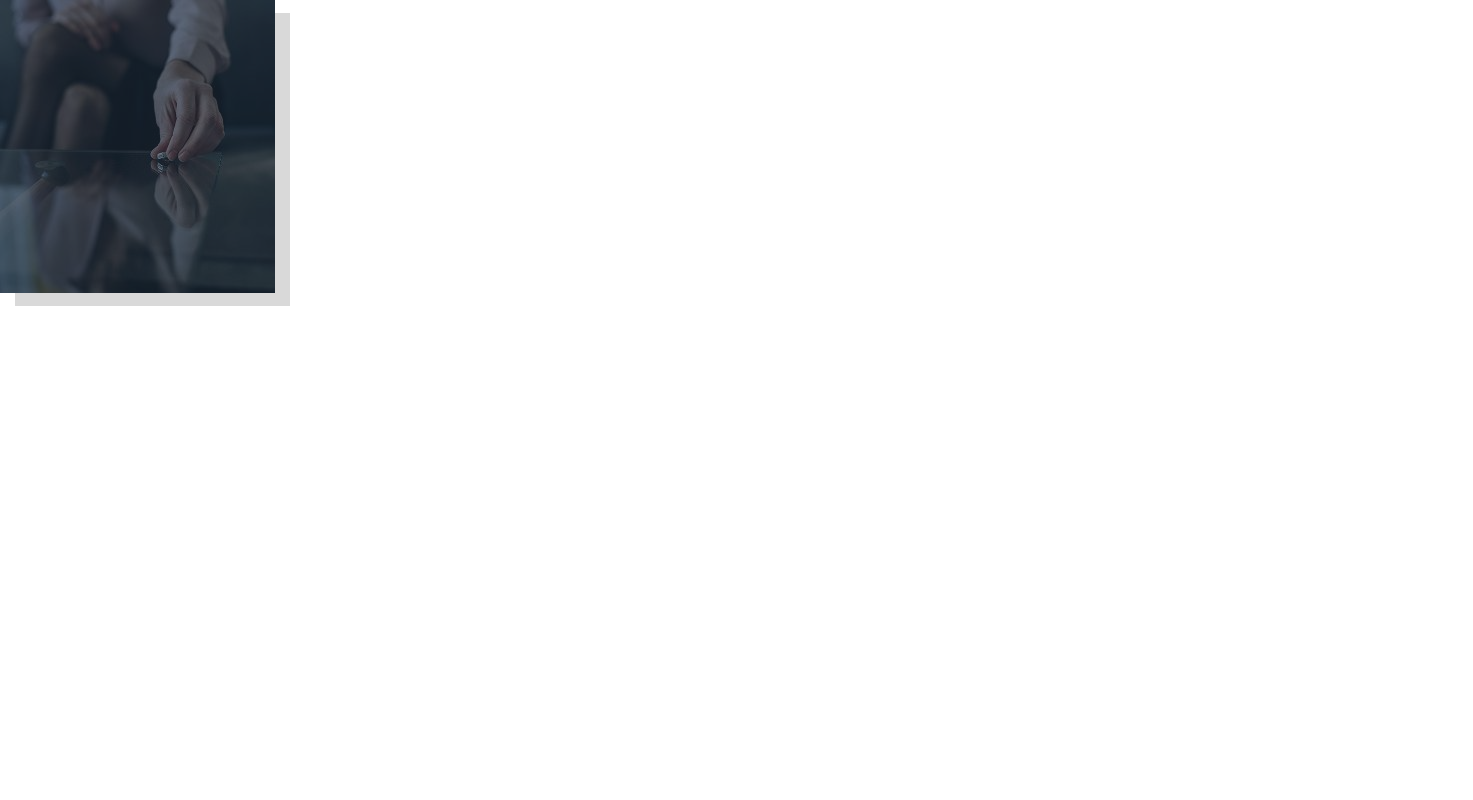
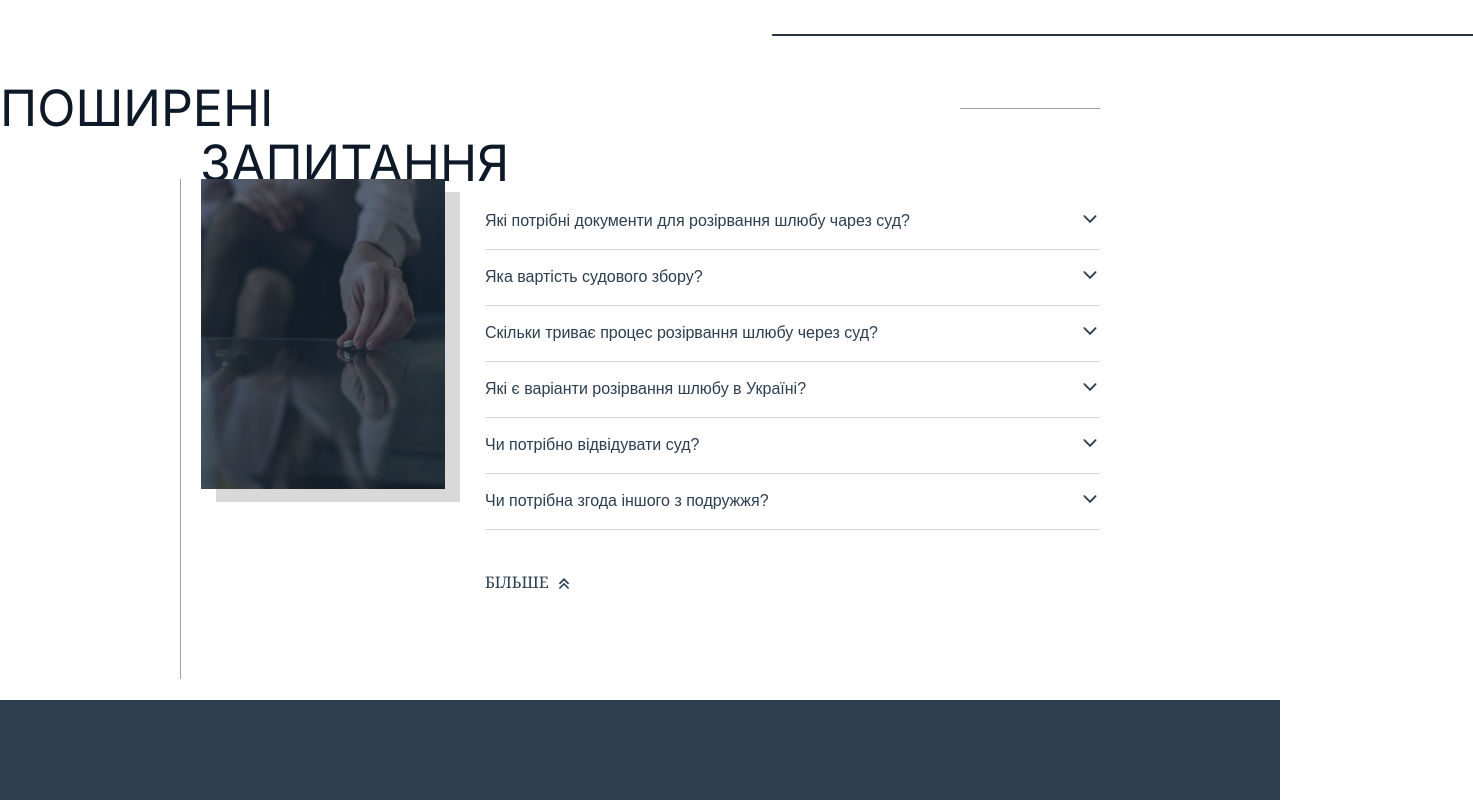
Before and after one commit to PalilovOleksandr/webui, a Next.js app: page / in a window 1280 px wide. Shown: the part 5333-6133 px from the top of the page, 1473 px wide, since content can reach past the window. Before the commit the page ends 5639 px from the top, so only its background shows below. Built offline with nearby package versions, Linux system fonts and the light colour scheme.

Commit message:
added FAQ component

```diff
--- a/components/FAQ/FAQ.module.css
+++ b/components/FAQ/FAQ.module.css
@@ -1,11 +1,92 @@
-.section {
-  padding: 0 180px;
+.faqContainer {
+  padding: 78px 180px;
+  display: flex;
+  flex-direction: column;
+  align-items: center;
+  position: relative;
+  min-height: 100vh;
+}
+
+.contentWrapper {
+  width: 100%;
+  margin: 0 auto;
+}
+
+.titleSection {
+  margin-bottom: 40px;
+  display: flex;
+  align-items: center;
+  width: 100%;
+}
+
+.mainTitle {
+  font-weight: 400;
+  font-size: 50px;
+  line-height: 122%;
+  text-transform: uppercase;
+  color: #0e1927;
+  position: relative;
+  width: 100%;
+  display: flex;
+  align-items: flex-start;
+  margin-left: -180px;
+  margin-right: 40px;
+  flex-shrink: 0;
+}
+
+.titleWordLeft {
+  padding-top: 0;
+}
+
+.titleWordRight {
+  position: absolute;
+  top: 55px;
+  left: 200px;
+  white-space: nowrap;
+}
+
+.horizontalLine {
+  display: block;
+  height: 1px;
+  background-color: #a0a0a0;
+  position: absolute;
+  top: 15px;
+  left: 210px;
+  right: 0;
+}
+
+.titleSection::after {
+  content: '';
+  flex-grow: 1;
+  height: 1px;
+  background-color: #a0a0a0;
+}
+
+.mainContent {
+  display: flex;
+  gap: 40px;
+  margin-left: 0;
+  width: 100%;
+}
+
+.imageBlock {
+  display: flex;
+  align-items: flex-start;
+  flex: 0 0 245px;
+}
+
+.verticalLine {
+  height: 500px;
+  width: 1px;
+  background-color: #a0a0a0;
+  margin-right: 20px;
+  position: relative;
 }
 
 .imageWrapper {
   position: relative;
-  width: 275px;
-  height: 293px;
+  width: 244px;
+  height: 310px;
   flex-shrink: 0;
 }
 
@@ -39,3 +120,65 @@
   background: rgba(30, 44, 58, 0.64);
   z-index: 3;
 }
+
+.faqBlock {
+  flex-grow: 1;
+  padding-top: 15px;
+}
+
+.faqItem {
+  display: flex;
+  justify-content: space-between;
+  align-items: center;
+  padding: 15px 0;
+  border-bottom: 1px solid #d3d3d3;
+  cursor: pointer;
+}
+
+.faqQuestion {
+  font-family: 'Arial', sans-serif;
+  font-size: 16px;
+  color: #2c3e50;
+  margin: 0;
+}
+
+.arrowIcon {
+  font-size: 20px;
+  color: #2c3e50;
+  font-weight: bold;
+}
+
+.faqBlock .faqItem:last-of-type {
+  border-bottom: 1px solid #d3d3d3;
+}
+
+.moreButton {
+  background: none;
+  border: none;
+  font-family: 'Georgia', serif;
+  font-size: 16px;
+  color: #2c3e50;
+  text-transform: uppercase;
+  margin-top: 40px;
+  display: flex;
+  align-items: center;
+  gap: 5px;
+  cursor: pointer;
+  padding: 0;
+}
+
+.arrowDown {
+  font-size: 20px;
+  color: #2c3e50;
+  font-weight: bold;
+  transform: rotate(180deg);
+}
+
+.bottomBar {
+  width: 100%;
+  height: 100px;
+  background-color: #2c3e50;
+  margin-top: 80px;
+  position: absolute;
+  bottom: 0;
+}
--- a/components/FAQ/FAQ.tsx
+++ b/components/FAQ/FAQ.tsx
@@ -1,26 +1,62 @@
 import css from './FAQ.module.css';
-import { Accordion, AccordionItem } from '@szhsin/react-accordion';
-import alimonyServiceImg from '@/public/images/AlimonyService.jpg';
+import Image from 'next/image';
+import FAQImg from '@/public/images/AlimonyService.jpg';
+import { IoIosArrowDown } from 'react-icons/io';
+import { RiArrowDownDoubleFill } from 'react-icons/ri';
 
-import Image from 'next/image';
+const Review = () => {
+  const faqItems = [
+    'Які потрібні документи для розірвання шлюбу чарез суд?',
+    'Яка вартість судового збору?',
+    'Скільки триває процес розірвання шлюбу через суд?',
+    'Які є варіанти розірвання шлюбу в Україні?',
+    'Чи потрібно відвідувати суд?',
+    'Чи потрібна згода іншого з подружжя?',
+  ];
 
-const FAQ = () => {
   return (
-    <section>
-      <h3></h3>
-      <div>
+    <div className={css.faqContainer}>
+      <div className={css.contentWrapper}>
+        <div className={css.titleSection}>
+          <h3 className={css.mainTitle}>
+            <span className={css.titleWordLeft}>ПОШИРЕНІ</span>
+            <span className={css.titleWordRight}>ЗАПИТАННЯ</span>
+          </h3>
+        </div>
+        <div className={css.mainContent}>
+          <div className={css.imageBlock}>
+            <span className={css.verticalLine}></span>
             <div className={css.imageWrapper}>
               <Image
-            src={alimonyServiceImg}
-            alt="Alimony service photo"
+                src={FAQImg}
+                alt="Люди за столом, обговорюють документи"
                 width={244}
                 height={310}
                 className={css.image}
               />
             </div>
           </div>
-    </section>
+          <div className={css.faqBlock}>
+            {faqItems.map((item, index) => (
+              <div key={index} className={css.faqItem}>
+                <p className={css.faqQuestion}>{item}</p>
+                <span className={css.arrowIcon}>
+                  <IoIosArrowDown className={css.arrowIcon} />
+                </span>
+              </div>
+            ))}
+            <button className={css.moreButton}>
+              БІЛЬШЕ
+              <span className={css.arrowDown}>
+                <RiArrowDownDoubleFill />
+              </span>
+            </button>
+          </div>
+        </div>
+      </div>
+      <div className={css.bottomBar}></div>
+    </div>
   );
 };
 
-export default FAQ;
+export default Review;
```
Lines whose indentation alone changed are shown as unchanged.
